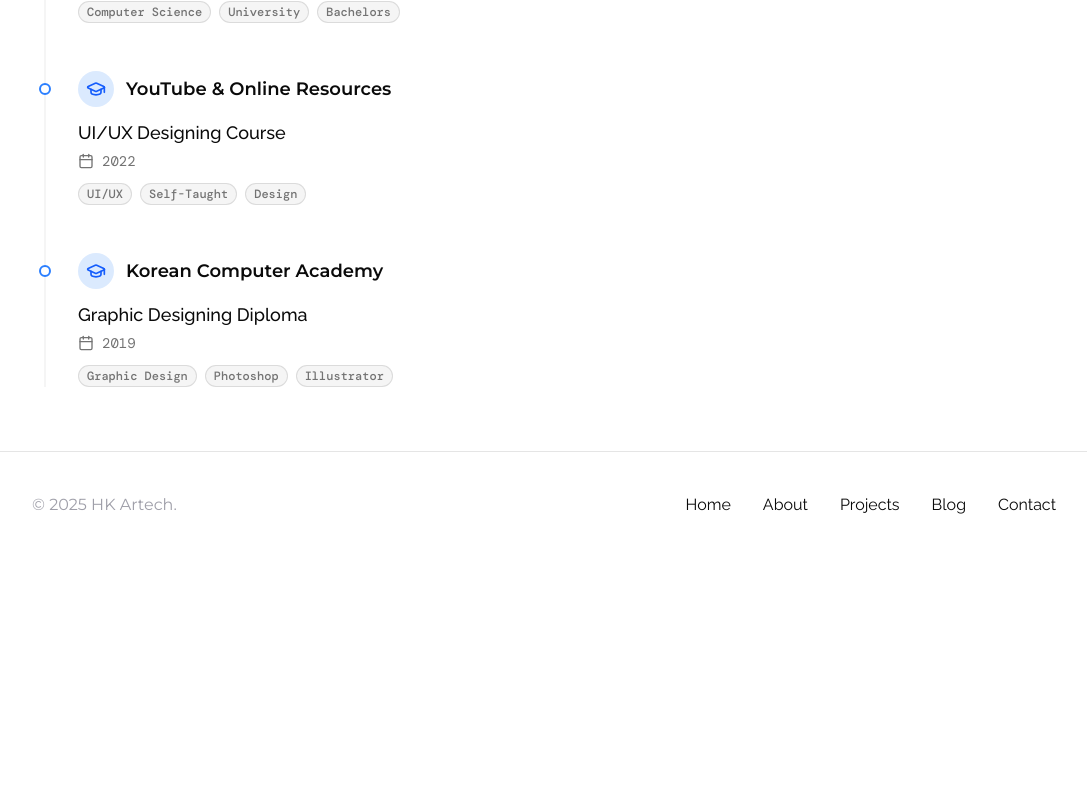
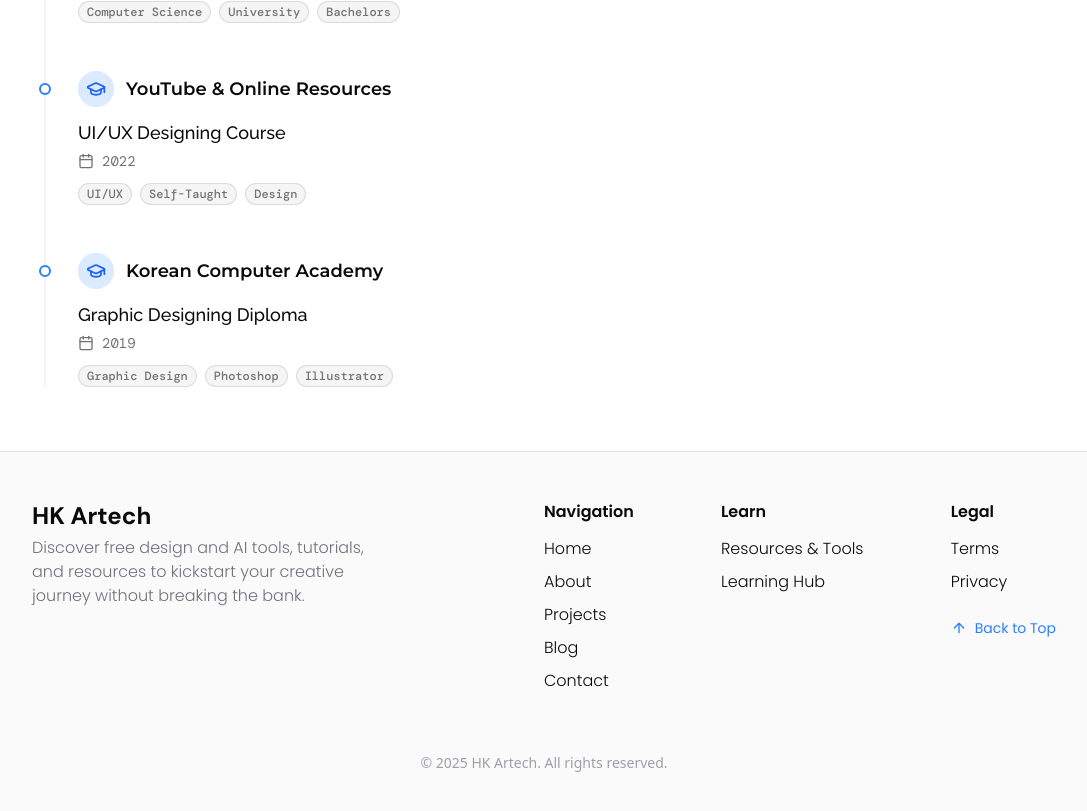
Before and after one commit to hkartech/portfolio, a Next.js app: page /about in a window 1280 px wide. Shown: the part 2563-3374 px from the top of the page, without its empty margins (96-1183 px from the left). Before the commit the page ends 3120 px from the top, so only its background shows below. Built offline with nearby package versions, Linux system fonts and the light colour scheme.

Commit message:
update the bannercta, footer, herosection, metrixstatics, technologies, vision, &  whatido

```diff
--- a/src/components/ui/footer.tsx
+++ b/src/components/ui/footer.tsx
@@ -2,7 +2,8 @@
 
 import React from "react";
 import Link from "next/link";
-import { DM_Sans, Raleway, Montserrat } from "next/font/google";
+import { ArrowUp } from "lucide-react"; // scroll-to-top icon
+import { Poppins, DM_Sans } from "next/font/google";
 
 const dmSans = DM_Sans({
   subsets: ["latin"],
@@ -10,19 +11,13 @@ const dmSans = DM_Sans({
   variable: "--font-dm-sans",
 });
 
-const raleway = Raleway({
+const poppins = Poppins({
   subsets: ["latin"],
-  weight: ["400", "500", "600", "700"],
-  variable: "--font-raleway",
+  weight: ["300", "400", "500", "600", "700"],
+  variable: "--font-poppins",
 });
 
-const montserrat = Montserrat({
-  subsets: ["latin"],
-  weight: ["400", "500", "600", "700"],
-  variable: "--font-montserrat",
-});
-
-const links = [
+const navLinks = [
   { name: "Home", href: "/" },
   { name: "About", href: "/about" },
   { name: "Projects", href: "/#projects" },
@@ -30,33 +25,102 @@ const links = [
   { name: "Contact", href: "/#contact" },
 ];
 
+const learnLinks = [
+  { name: "Resources & Tools", href: "/resources" },
+  { name: "Learning Hub", href: "/learninghub" },
+];
+
+const legalLinks = [
+  { name: "Terms", href: "/terms" },
+  { name: "Privacy", href: "/privacy" },
+];
+
 const Footer = () => {
+  const scrollToTop = () => {
+    window.scrollTo({ top: 0, behavior: "smooth" });
+  };
+
   return (
-    <footer className="py-10 border-t px-4">
-      <div className="max-w-5xl mx-auto flex flex-wrap-reverse md:flex-row items-center justify-center md:justify-between text-base gap-6">
+    <footer className="bg-zinc-50 dark:bg-zinc-900 border-t border-zinc-200 dark:border-zinc-700 py-12 px-4">
+      <div className="max-w-5xl mx-auto flex flex-col md:flex-row justify-between items-start gap-10">
 
-        {/* Left: Copyright */}
-        <span
-          className={`text-base mb-4 md:mb-0 text-center md:text-left text-zinc-400 ${montserrat.className}`}
-        >
-          © 2025 HK Artech.
+        {/* Left: Logo + subtitle */}
+        <div className="flex flex-col items-center md:items-start text-center md:text-left md:w-1/3">
+          <span className={`text-2xl font-bold ${dmSans.className}`}>HK Artech</span>
+          <span className={`mt-1 text-md text-zinc-500 dark:text-zinc-400 font-light ${poppins.className}`}>
+            Discover free design and AI tools, tutorials, and resources to kickstart
+            your creative journey without breaking the bank.
           </span>
+        </div>
 
-        {/* Center: Navigation */}
-        <nav className="w-full md:w-auto">
-          <ul className="flex flex-wrap justify-center md:justify-end gap-x-8 gap-y-4">
-            {links.map((link) => (
+        {/* Right: Sections */}
+        <div className="flex flex-col md:flex-row gap-16 md:w-2/4 justify-between">
+
+          {/* Navigation */}
+          <div className="flex flex-col items-center md:items-start text-center md:text-left">
+            <h3 className={`mb-3 font-semibold ${poppins.className}`}>Navigation</h3>
+            <ul className="flex flex-col gap-2">
+              {navLinks.map((link) => (
                 <li key={link.name}>
                   <Link
                     href={link.href}
-                  className={`transition-colors hover:text-blue-400 text-base ${raleway.className}`}
+                    className={`transition-colors hover:text-blue-400 font-light ${poppins.className}`}
                   >
                     {link.name}
                   </Link>
                 </li>
               ))}
             </ul>
-        </nav>
+          </div>
+
+          {/* Learn */}
+          <div className="flex flex-col items-center md:items-start text-center md:text-left">
+            <h3 className={`mb-3 font-semibold ${poppins.className}`}>Learn</h3>
+            <ul className="flex flex-col gap-2">
+              {learnLinks.map((link) => (
+                <li key={link.name}>
+                  <Link
+                    href={link.href}
+                    className={`transition-colors hover:text-blue-400 font-light ${poppins.className}`}
+                  >
+                    {link.name}
+                  </Link>
+                </li>
+              ))}
+            </ul>
+          </div>
+
+          {/* Legal + Back to Top */}
+          <div className="flex flex-col items-center md:items-start text-center md:text-left">
+            <h3 className={`mb-3 font-semibold ${poppins.className}`}>Legal</h3>
+            <ul className="flex flex-col gap-2">
+              {legalLinks.map((link) => (
+                <li key={link.name}>
+                  <Link
+                    href={link.href}
+                    className={`transition-colors hover:text-blue-400 font-light ${poppins.className}`}
+                  >
+                    {link.name}
+                  </Link>
+                </li>
+              ))}
+            </ul>
+
+            <button
+              onClick={scrollToTop}
+              className="mt-6 flex items-center gap-2 text-blue-500 hover:text-blue-600 transition-colors cursor-pointer"
+            >
+              <ArrowUp className="w-4 h-4" />
+              <span className={`${poppins.className} text-sm`}>Back to Top</span>
+            </button>
+          </div>
+
+        </div>
+      </div>
+
+      {/* Copyright */}
+      <div className="mt-15 text-center text-sm text-zinc-400 dark:text-zinc-500">
+        © 2025 HK Artech. All rights reserved.
       </div>
     </footer>
   );
--- a/src/components/ui/hero.tsx
+++ b/src/components/ui/hero.tsx
@@ -72,7 +72,7 @@ const Hero = () => {
 
         {/* Title */}
         <motion.h1
-          className={`text-[2.5rem] md:text-[4.5rem] font-bold mb-6 leading-none ${dmSans.className} bg-clip-text text-black dark:text-white`}
+          className={`text-[3.2rem] md:text-[4.5rem] font-bold mb-6 leading-none ${dmSans.className} bg-clip-text text-black dark:text-white`}
           initial={{ opacity: 0, y: 20 }}
           animate={{ opacity: 1, y: 0 }}
           transition={{ delay: 0.5, duration: 0.7 }}
--- a/src/components/ui/metrixstatics.tsx
+++ b/src/components/ui/metrixstatics.tsx
@@ -1,40 +1,20 @@
 'use client'
 
 import React, { useEffect, useRef, useState } from 'react'
-import { motion, useInView } from 'framer-motion'
+import { motion } from 'framer-motion'
 import CountUp from 'react-countup'
-import { Raleway, Geist, Montserrat, DM_Sans, Poppins } from 'next/font/google'
-
-const raleway = Raleway({
-  subsets: ['latin'],
-  weight: ['400', '500', '600', '700'],
-  variable: '--font-raleway',
-})
-
-const geistSans = Geist({
-  subsets: ["latin"],
-  variable: "--font-geist-sans",
-  weight: ["400", "500", "600", "700"], // optional, if you want multiple weights
-});
-
-const montserrat = Montserrat({
-    subsets: ["latin"],
-    weight: ["400", "500", "600", "700"],
-    variable: "--font-montserrat",
-});
+import { DM_Sans, Poppins } from 'next/font/google'
 
 const dmSans = DM_Sans({
   subsets: ["latin"],
   weight: ["400", "500", "700"],
   variable: "--font-dm-sans",
-});
+})
 
 export const poppins = Poppins({
   subsets: ["latin"],
-  weight: ["300", "400", "500", "600", "700"], // choose the weights you need
-});
-
-
+  weight: ["300", "400", "500", "600", "700"],
+})
 
 interface Metric {
   id: number
@@ -52,18 +32,31 @@ const metrics: Metric[] = [
 
 const MetricsBar = () => {
   const ref = useRef<HTMLDivElement>(null)
-  const isInView = useInView(ref)
   const [hasAnimated, setHasAnimated] = useState(false)
 
   useEffect(() => {
-    if (isInView && !hasAnimated) {
-      setHasAnimated(true) // only trigger once
+    const handleScroll = () => {
+      if (!ref.current || hasAnimated) return
+      const rect = ref.current.getBoundingClientRect()
+      const windowHeight = window.innerHeight || document.documentElement.clientHeight
+      // trigger when at least half visible
+      if (rect.top <= windowHeight * 0.8 && rect.bottom >= windowHeight * 0.2) {
+        setHasAnimated(true)
+      }
     }
-  }, [isInView, hasAnimated])
+
+    // check immediately in case it's already visible
+    handleScroll()
+
+    window.addEventListener('scroll', handleScroll, { passive: true })
+    return () => {
+      window.removeEventListener('scroll', handleScroll)
+    }
+  }, [hasAnimated])
 
   return (
     <section ref={ref} className="py-16 border-t border-b">
-      <div className="max-w-6xl mx-auto grid grid-cols sm:grid-cols-2 md:grid-cols-4 gap-8 text-center">
+      <div className="max-w-6xl mx-auto grid grid-cols-1 sm:grid-cols-2 md:grid-cols-4 gap-8 text-center">
         {metrics.map((metric) => (
           <motion.div
             key={metric.id}
--- a/src/components/ui/vision.tsx
+++ b/src/components/ui/vision.tsx
@@ -31,7 +31,7 @@ const poppins = Poppins({
 
 const Vision = () => {
     return (
-        <section id="vision" className="pb-16 pt-8 sm:pt-16 px-4 md:px-6">
+        <section id="vision" className="pb-16 pt-8 sm:pt-16 px-4 md:px-6 border-b">
             <div className="max-w-5xl mx-auto grid md:grid-cols-1 gap-5 items-center">
                 {/* Animated Profile Image */}
                 <motion.div className="relative">
--- a/src/components/ui/whatido.tsx
+++ b/src/components/ui/whatido.tsx
@@ -63,7 +63,7 @@ const services = [
 ];
 export default function WhatIDo() {
     return (
-        <main className="py-16 px-4">
+        <main className="py-16 px-4 border-b">
             <section className="max-w-5xl mx-auto" id="services">
                 <div>
                     <h2 className={`text-3xl font-bold text-center mb-2 ${dmSans.className}`}>
```
Also changed, not shown: src/components/ui/ContactSection2.tsx (+59 -27 lines), src/components/ui/bannercta.tsx (+30 -10 lines), src/components/ui/technologies.tsx (+24 -9 lines). Lines whose indentation alone changed are shown as unchanged.
